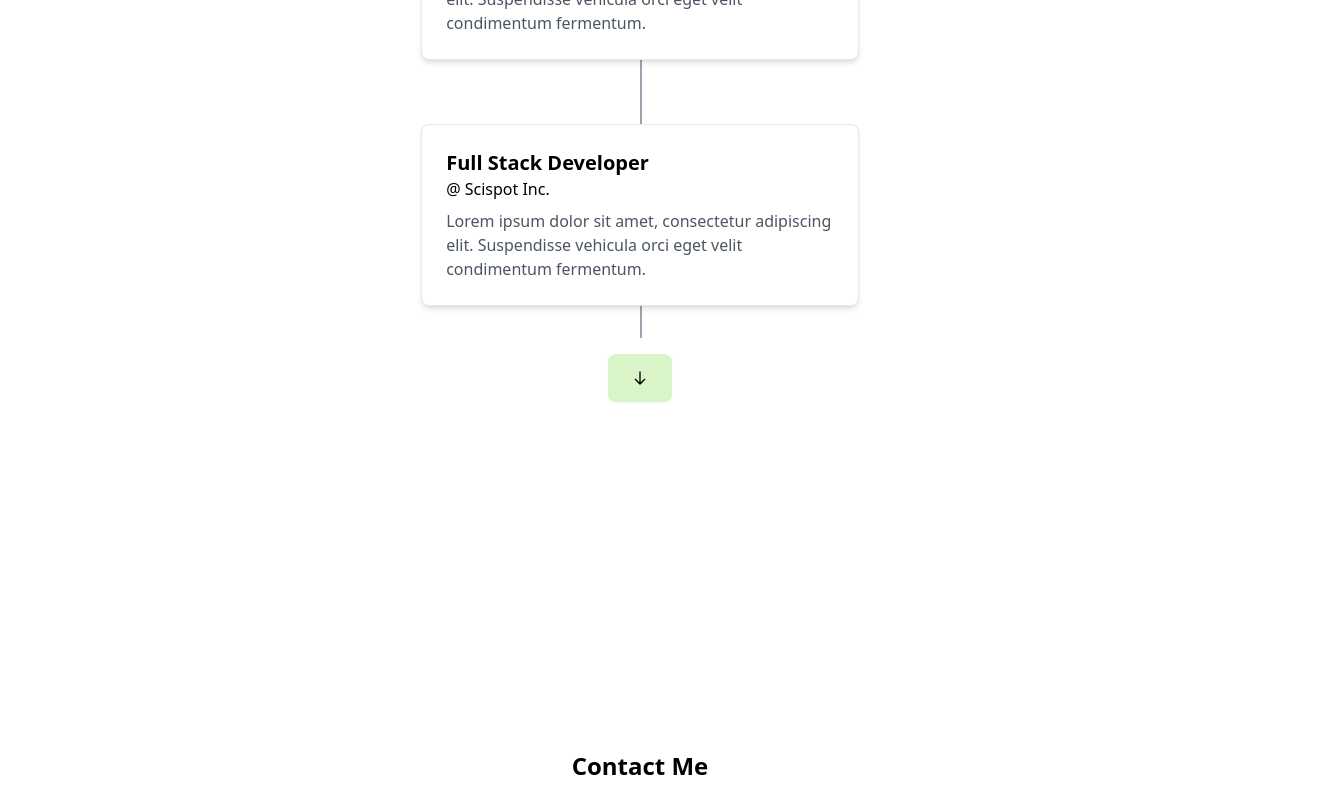
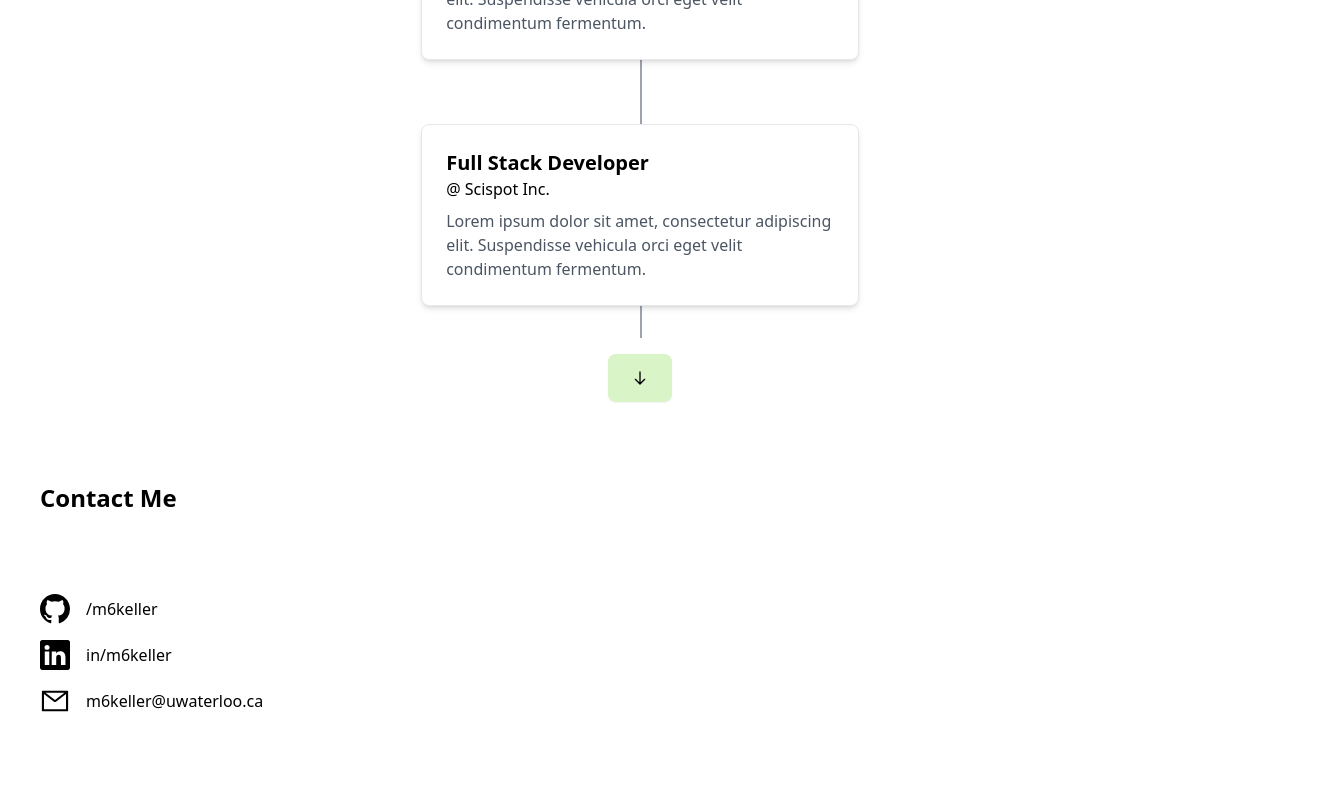
Before and after one commit to m6keller/matthew-site, a Next.js app: page / in a window 1280 px wide. Shown: the part 2000-2796 px from the top of the page, 1320 px wide, since content can reach past the window. Built offline with nearby package versions, Linux system fonts and the light colour scheme.

Commit message:
contact section

```diff
--- a/src/pages/index.tsx
+++ b/src/pages/index.tsx
@@ -1,9 +1,11 @@
 import Head from 'next/head';
 import { Link } from 'react-scroll';
 import { HiOutlineArrowDown, HiOutlineArrowUp } from 'react-icons/hi'
-import { BsGithub, BsList } from "react-icons/bs"
+import { BsGithub, BsLinkedin, BsList } from "react-icons/bs"
+import { AiFillMail, AiOutlineMail } from "react-icons/ai"
 import ReactModal from 'react-modal';
 import { useState, useRef, useEffect, Dispatch, SetStateAction } from 'react';
+import { IconType } from 'react-icons';
 
 const experienceList = [
   {
@@ -158,6 +160,9 @@ function NavBar() {
         </Link>
         <Link className=" font-bold text-lg px-4" to="experience" smooth={true} duration={1000} >
           Experience
+        </Link>
+        <Link className=" font-bold text-lg px-4" to="contact" smooth={true} duration={1000} >
+          Contact
         </Link>
       </p>
     </div>
@@ -328,7 +333,6 @@ function ProjectsSection() {
             <VerticalProjectNavbar setShowNavbar={setShowNavbar}/>
           </div>
         </div>
-
         </div>
         <Link className="flex mb-2" to="experience" smooth={true} duration={1000}>
             <button className="mt-4 bg-tea-green font-bold py-4 px-6 mx-auto rounded-lg shadow-sm hover:shadow-md">
@@ -339,22 +343,33 @@ function ProjectsSection() {
   )
 }
 
-function ContactBlock({}) {
+interface ContactElementProps {Icon: IconType, text: string}
+
+function ContactElement({Icon, text} : ContactElementProps) {
   return (
-    <div className="flex flex-row">
-
+    <div className="flex flex-row space-x-4 items-center">
+      <Icon size={30}/>
+      <p className="text-center">{text}</p>
     </div>
   )
 }
 
+
 function ContactSection() {
+
   return (
-    <section className="flex flex-col items-center justify-center h-screen" id="contact">
-      <p className="text-2xl font-bold">Contact Me</p>
-      <div></div>
-      <Link className="flex mb-2" to="home" smooth={true} duration={1000}>
+    <section className="flex flex-col items-center justify-center h-screen w-full" id="contact">
+      <div className="flex flex-col justify-around ml-20 w-full">
+        <p className="text-2xl font-bold my-20">Contact Me</p>
+        <div className="flex flex-col space-y-4">
+          <ContactElement Icon={BsGithub} text="/m6keller"/>
+          <ContactElement Icon={BsLinkedin} text="in/m6keller"/>
+          <ContactElement Icon={AiOutlineMail} text="m6keller@uwaterloo.ca"/>
+        </div>
+      </div>
+      <Link className="flex mb-20 mt-auto" to="home" smooth={true} duration={1000}>
         <button className="mt-4 bg-tea-green font-bold py-4 px-6 mx-auto rounded-lg shadow-sm hover:shadow-md">
-          <HiOutlineArrowUp />
+            <HiOutlineArrowUp />
         </button>
       </Link>
     </section>
@@ -370,9 +385,6 @@ export default function Home() {
         <meta name="description" content="asldkjfklsajdfkl" />
         <link rel="icon" href="/favicon.ico" />
       </Head>
-      {/* <div className="fixed top-0 left-0 w-full z-50" >
-        <NavBar />
-      </div> */}
       <div className="flex flex-col w-full">
         <LandingSection />
         <ProjectsSection />
```
